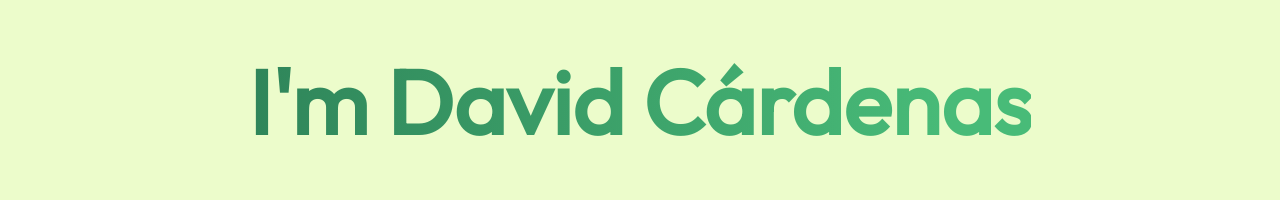
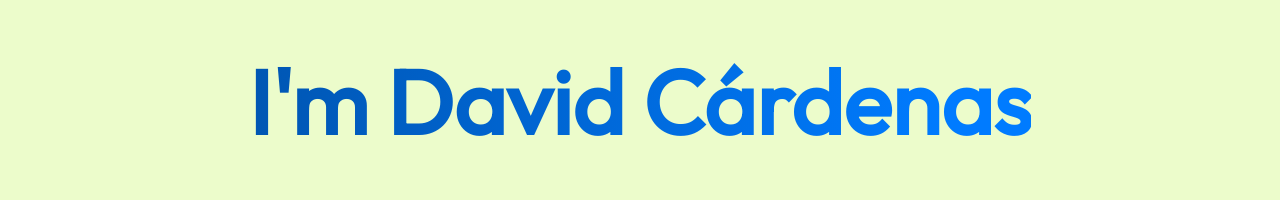
Before and after one commit to DavidCarG/Portfolio, a React (Vite) app: page / in a window 1280 px wide. Shown: the part 577-777 px from the top of the page. Built offline with nearby package versions, Linux system fonts and the light colour scheme; no server answers.

Commit message:
Update the page's theme to blue

```diff
--- a/src/index.css
+++ b/src/index.css
@@ -8,10 +8,14 @@
 }
 
 :root {
-  --light-green: #f0fff4;
-  --dark-green: #22543d;
-  --gradient-start: #48bb78;
-  --gradient-end: #2f855a;
+  --meta-blue: #0081fb;
+  --meta-light-blue: #42b0ff;
+  --meta-dark-blue: #006aff;
+  --meta-gray: #90949c;
+  --meta-light-gray: #f0f2f5;
+  --meta-dark-gray: #4b4f56;
+  --gradient-start: #007bff;
+  --gradient-end: #0056b3;
 }
 
 body {
```
